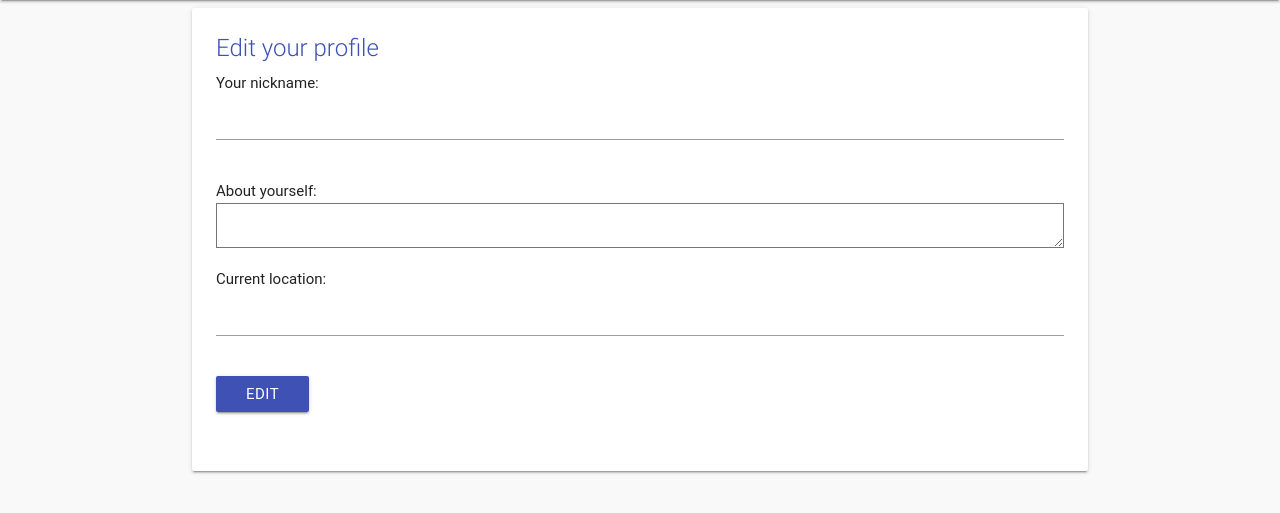
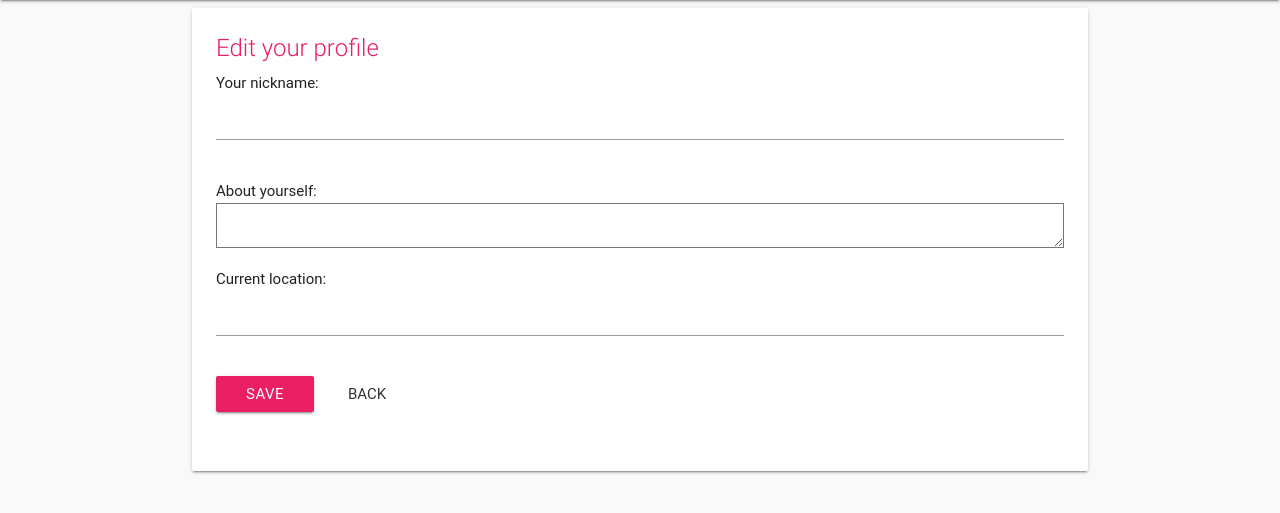
Before and after one commit to harsh6646/SupplyMe, a Flask app: page /edit in a window 1280 px wide. Shown: the part 64-577 px from the top of the page. Run offline with Flask 2, Linux system fonts and the light colour scheme; a user stored in the database is signed in; data comes from the database, SQL or seed files in the repository; some libraries are stand-ins or nearby versions; some web fonts are replaced.

Commit message:
Tweaks and enhancements to user page

```diff
--- a/app/static/stylesheet.css
+++ b/app/static/stylesheet.css
@@ -81,6 +81,10 @@ main {
     margin-right: 15px;
 }
 
+.personCard{
+    margin: 24px 24px 24px 0.5vw;
+}
+
 .titheight{
     margin-bottom: 20px;
 }
--- a/app/templates/edit.html
+++ b/app/templates/edit.html
@@ -6,7 +6,7 @@
         <div class="col s12">
             <div class="card">
                 <div class="card-content">
-                    <span class="card-title indigo-text">Edit your profile</span>
+                    <span class="card-title pink-text">Edit your profile</span>
                     <div class="row">
     <form class="col s12" action="" method="POST" name="edit">
         {{ form.hidden_tag() }}
@@ -39,6 +39,7 @@
                 {{ form.location(size=24) }}
             </div>
         </div>
-        <button class="btn waves-effect waves-light indigo" type="submit" name="submit" value="Save Changes">Edit</button>
+        <button class="btn waves-effect waves-light pink" type="submit" name="submit" value="Save Changes">Save</button>
+         <a class="waves-effect waves-pink btn-flat" href="{{ url_for('user', nickname=g.user.nickname) }}">Back</button>
     </form>
 {% endblock %}
--- a/app/templates/index.html
+++ b/app/templates/index.html
@@ -5,7 +5,8 @@
     <h5 class="center-align">{{ g.user.nickname }}</h5>
     <img class="center-align profilePic" src="{{ g.user.profile_picture }}">
     <h6 style="margin-left: 20px; color: grey;">Location:</h6>
-    <h7 class="locspace">Pennis and Dicke and also Balls</h7>
+    <h7 class="locspace">{{ g.user.location }}</h7>
+    <br>
     <h6 id="itemsOffer">Items on offer:</h6>
     <h7>3</h7>
     <br>
```
Also changed, not shown: app/templates/user.html (+6 -7 lines).
